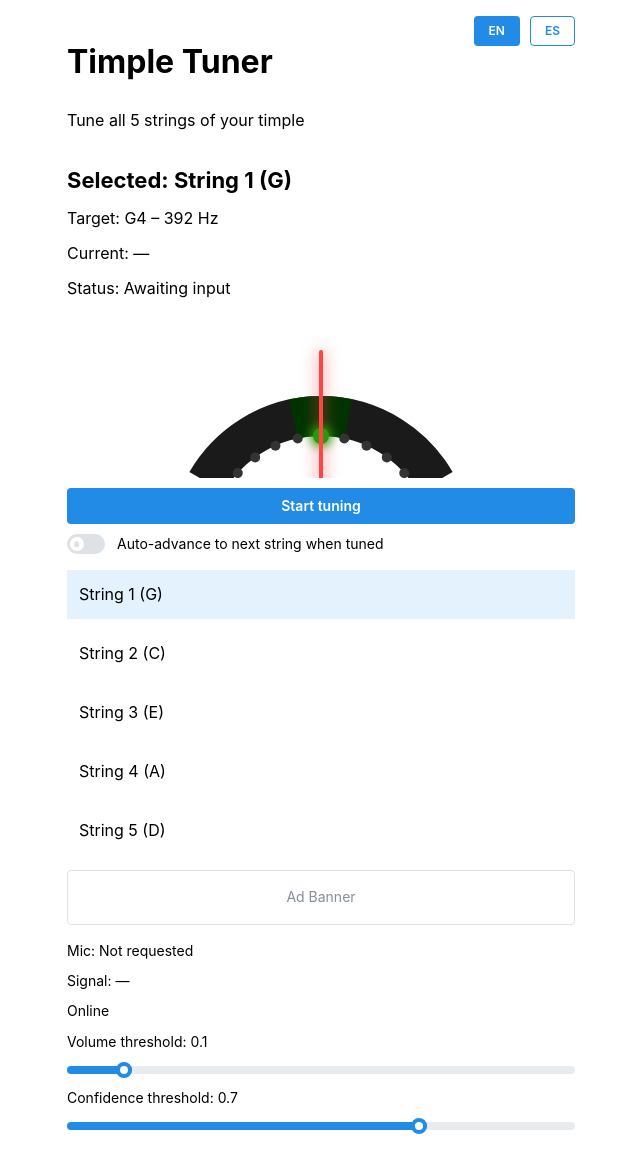
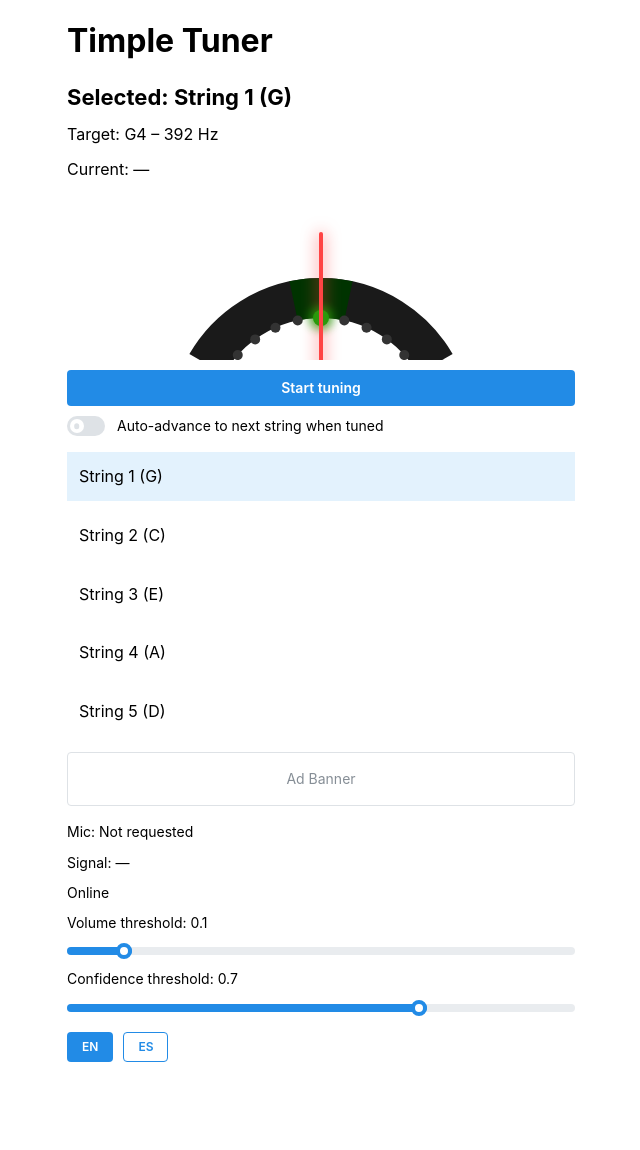
Before and after one commit to tedmasterweb/TimpleTuner, a React (Vite) app in the folder app/: page / in a window 1280 px wide. Shown: the whole page, without its empty margins (319-959 px from the left). After the commit the page ends 1078 px from the top, so only its background shows below. Built offline with nearby package versions, Linux system fonts and the light colour scheme.

Commit message:
general cleanup
remove unneded text
move translation buttons to the bottom

```diff
--- a/app/src/App.tsx
+++ b/app/src/App.tsx
@@ -89,28 +89,7 @@ function App() {
       <Stack gap="md">
         <Box data-testid="header-section">
           <Group justify="space-between" align="flex-start">
-            <div>
-              <h1>{t('app.title')}</h1>
-              <p>{t('app.subtitle')}</p>
-            </div>
-            <Group gap="xs">
-              <Button
-                size="xs"
-                variant={i18n.language === 'en' ? 'filled' : 'outline'}
-                onClick={() => changeLanguage('en')}
-                data-testid="lang-en"
-              >
-                EN
-              </Button>
-              <Button
-                size="xs"
-                variant={i18n.language === 'es' ? 'filled' : 'outline'}
-                onClick={() => changeLanguage('es')}
-                data-testid="lang-es"
-              >
-                ES
-              </Button>
-            </Group>
+            <h1 style={{ margin: 0 }}>{t('app.title')}</h1>
           </Group>
         </Box>
         <Box data-testid="tuning-panel-section">
@@ -146,6 +125,24 @@ function App() {
             }
           />
         </Box>
+            <Group gap="xs">
+              <Button
+                size="xs"
+                variant={i18n.language === 'en' ? 'filled' : 'outline'}
+                onClick={() => changeLanguage('en')}
+                data-testid="lang-en"
+              >
+                EN
+              </Button>
+              <Button
+                size="xs"
+                variant={i18n.language === 'es' ? 'filled' : 'outline'}
+                onClick={() => changeLanguage('es')}
+                data-testid="lang-es"
+              >
+                ES
+              </Button>
+            </Group>
       </Stack>
     </Container>
   )
--- a/app/src/components/TuningPanel.tsx
+++ b/app/src/components/TuningPanel.tsx
@@ -50,7 +50,6 @@ export function TuningPanel({
       <Title order={3}>Selected: {selectedString.label}</Title>
       <Text>Target: {selectedString.note} – {selectedString.frequencyHz} Hz</Text>
       <Text>Current: {currentFrequency}</Text>
-      <Text>Status: {statusText}</Text>
       <AnalogMeter
         centsOff={reading?.centsOff ?? null}
         isInTune={reading?.status === 'in_tune'}
--- a/app/src/i18n/en/translation.json
+++ b/app/src/i18n/en/translation.json
@@ -1,7 +1,6 @@
 {
   "app": {
-    "title": "Timple Tuner",
-    "subtitle": "Tune all 5 strings of your timple"
+    "title": "Timple Tuner"
   },
   "tuning": {
     "selected": "Selected",
--- a/app/src/i18n/es/translation.json
+++ b/app/src/i18n/es/translation.json
@@ -1,7 +1,6 @@
 {
   "app": {
-    "title": "Afinador de Timple",
-    "subtitle": "Afina las 5 cuerdas de tu timple"
+    "title": "Afinador de Timple"
   },
   "tuning": {
     "selected": "Seleccionada",
--- a/app/vite.config.ts
+++ b/app/vite.config.ts
@@ -14,4 +14,12 @@ export default defineConfig({
       },
     }),
   ],
+  server: {
+    allowedHosts: [
+      'unentombed-monica-unretrogressive.ngrok-free.dev',
+      'localhost',
+      '127.0.0.1',
+      'github.io'
+    ],
+  },
 })
```
